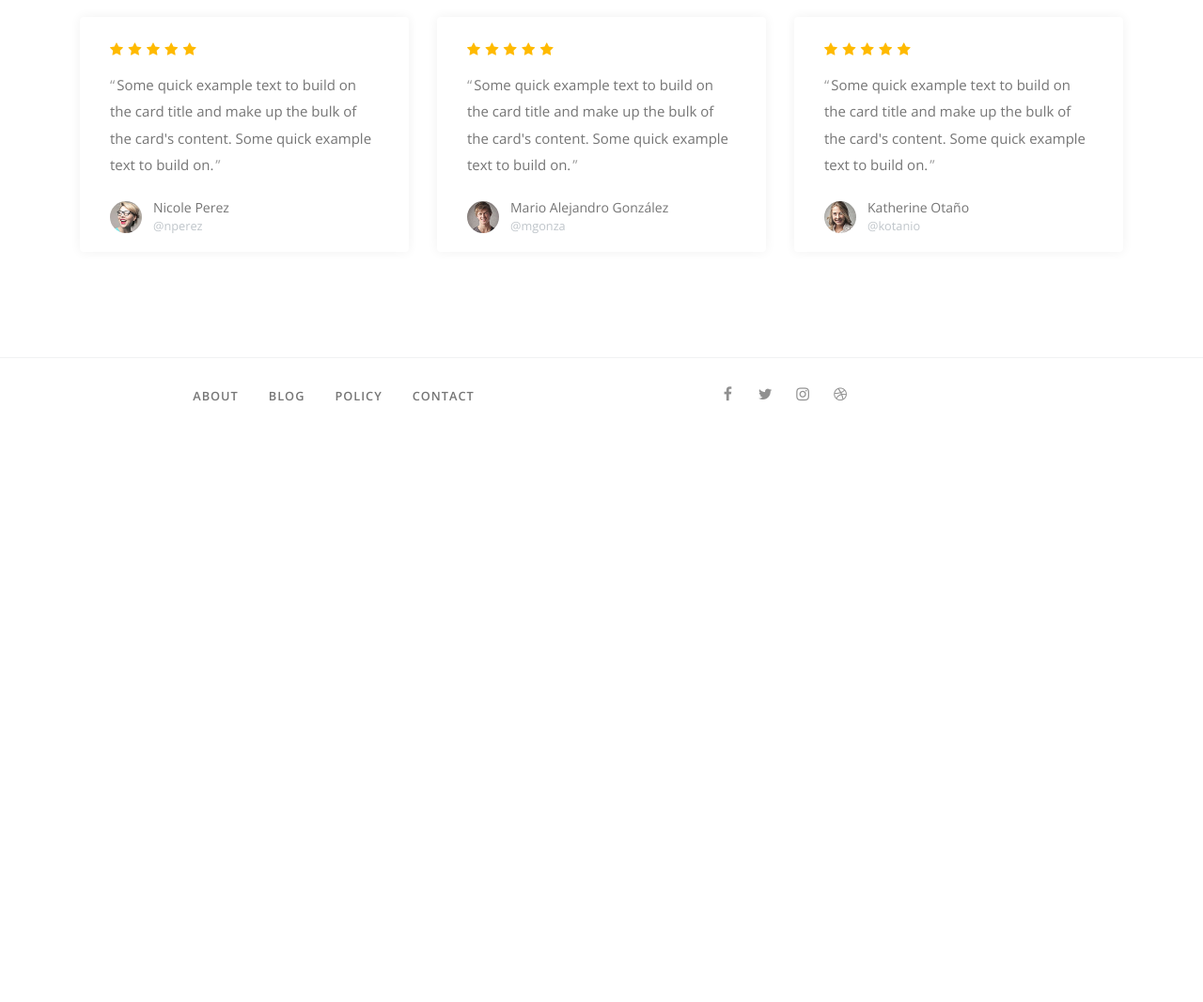
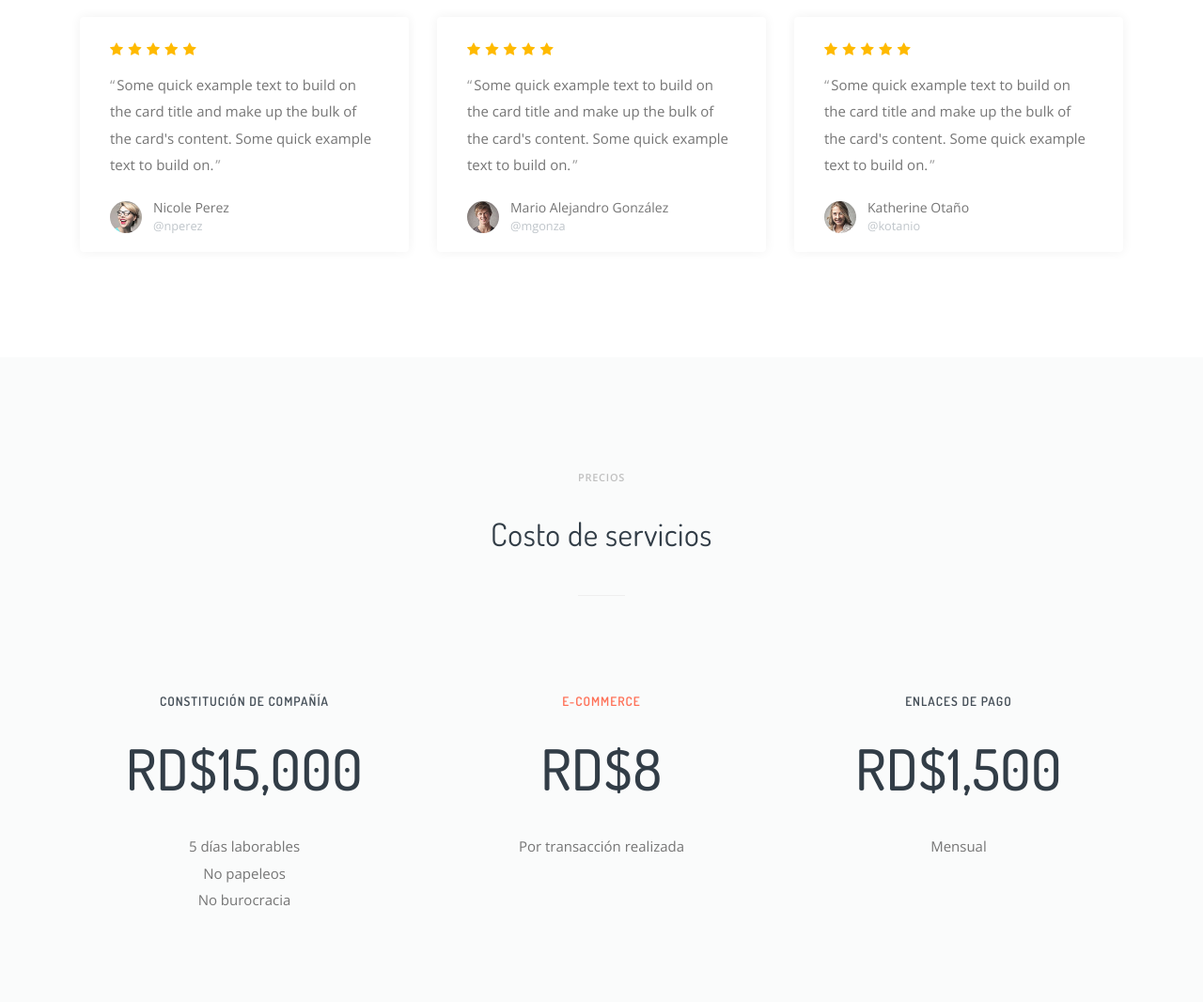
Before and after one commit to edwin9870/spay, a website: page src/index.html in a window 1280 px wide. Shown: the part 4202-5268 px from the top of the page at 94% size. Before the commit the page ends 4663 px from the top, so only its background shows below. Drawn offline with nearby package versions, Linux system fonts and the light colour scheme; files whose address does not match are found by name.

Commit message:
Add pricing section

```diff
--- a/src/index.html
+++ b/src/index.html
@@ -44,7 +44,7 @@
           <nav class="nav nav-navbar">
             <a class="nav-link" href="#section-home">Inicio</a>
             <a class="nav-link" href="#section-services">Servicios</a>
-            <a class="nav-link" href="#">Precio</a>
+            <a class="nav-link" href="#section-pricing">Precio</a>
             <a class="nav-link" href="#">Contacto</a>
           </nav>
         </section>
@@ -282,6 +282,58 @@
       </section>
 
 
+      <section id="section-pricing" class="section bg-gray">
+        <div class="container">
+          <header class="section-header">
+            <small>Precios</small>
+            <h2>Costo de servicios</h2>
+            <hr>
+          </header>
+
+
+          <div class="row gap-y">
+
+            <div class="col-lg-4">
+              <div class="pricing-3">
+                <h6 class="plan-name">Constitución de compañía</h6>
+                <h2 class="price">RD$15,000</h2>
+                <ul>
+                  <li>5 días laborables</li>
+                  <li>No papeleos</li>
+                  <li>No burocracia</li>
+                </ul>
+                <br>
+              </div>
+            </div>
+
+
+            <div class="col-lg-4">
+              <div class="pricing-3">
+                <h6 class="plan-name text-primary">E-commerce</h6>
+                <h2 class="price">RD$8</h2>
+                <ul>
+                  <li>Por transacción realizada</li>
+                </ul>
+                <br>
+              </div>
+            </div>
+
+
+            <div class="col-lg-4">
+              <div class="pricing-3">
+                <h6 class="plan-name">Enlaces de pago</h6>
+                <h2 class="price">RD$1,500</h2>
+                <ul>
+                  <li>Mensual</li>
+                </ul>
+                <br>
+              </div>
+            </div>
+
+          </div>
+
+        </div>
+      </section>
 
     </main>
 
```
